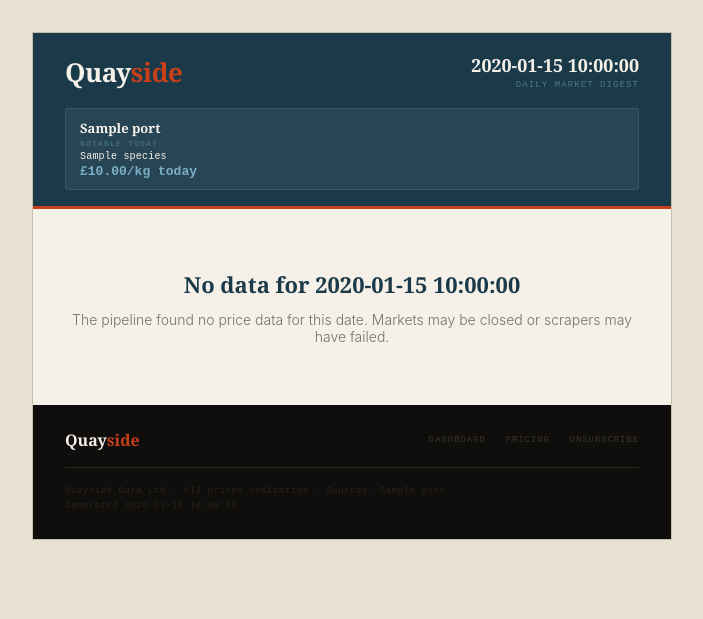
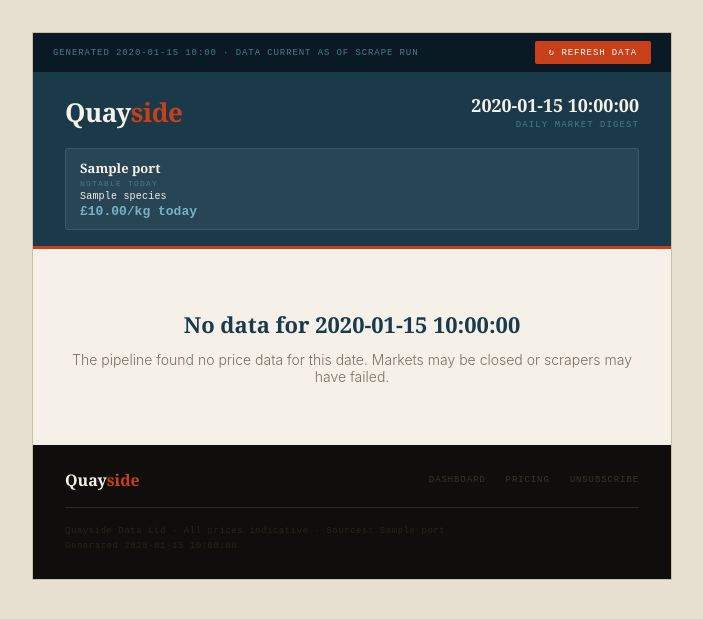
Before and after one commit to neilhenrypeacock/quayside, a Flask app: template src/quayside/templates/digest.html in a window 1280 px wide. Shown: the top 619 px of the page, without its empty margins (288-991 px from the left). Run offline with Flask 3, Linux system fonts and the light colour scheme; the template is opened without the code that fills it: most values are stand-ins (such as "Sample title", 1, 10 or a date in 2020); data that the repository does not hold is empty; parts of the project's set-up code (start-up, migrations or seed data) failed here and were passed over.

Commit message:
Digest: centred stats grid, Trade Membership titles, refresh button; ops pipeline trigger
- Intro stats: centre-align each cell (flex column + align-items: center)
- Trade Membership: clear prominent title in all 3 CTAs (inline strip, trade band,
  killer offer); creative quote drops to subtitle/italic
- Add ↺ Refresh Data button at top of digest — calls POST /ops/run-pipeline,
  shows live status, auto-reloads on success
- Add /ops/run-pipeline endpoint: runs full pipeline subprocess, returns JSON
  with stdout/returncode for diagnostics

Data verified: Cod at Peterhead confirmed (A1 £6.06 – A5 £4.59), all 4 active
ports reporting for 2026-03-17. Live site port pages healthy (200).

Co-Authored-By: Claude Sonnet 4.6 <noreply@anthropic.com>

```diff
--- a/src/quayside/templates/digest.html
+++ b/src/quayside/templates/digest.html
@@ -1105,6 +1108,46 @@
 <body>
 <div class="email-wrap">
 
+  <!-- ADMIN REFRESH BAR -->
+  <div id="refresh-bar" style="background:#0a1a24;padding:8px 20px;display:flex;align-items:center;justify-content:space-between;border-bottom:1px solid #1a3a4a;">
+    <span style="font-family:'Courier New',monospace;font-size:9px;color:#4a7a8a;letter-spacing:0.1em;text-transform:uppercase;">Generated {{ generated_at[:16] }} &middot; Data current as of scrape run</span>
+    <button id="refresh-btn" onclick="runPipeline()" style="background:#c8401a;color:white;border:none;font-family:'Courier New',monospace;font-size:9px;letter-spacing:0.1em;text-transform:uppercase;padding:6px 14px;border-radius:2px;cursor:pointer;">&#8635; Refresh Data</button>
+  </div>
+  <div id="refresh-status" style="display:none;background:#1a3a4a;padding:8px 20px;font-family:'Courier New',monospace;font-size:10px;color:#7ab0c8;letter-spacing:0.05em;"></div>
+  <script>
+  function runPipeline() {
+    var btn = document.getElementById('refresh-btn');
+    var status = document.getElementById('refresh-status');
+    btn.disabled = true;
+    btn.textContent = 'Running...';
+    status.style.display = 'block';
+    status.textContent = 'Pipeline running — scraping all ports, please wait (up to 2 min)...';
+    fetch('/ops/run-pipeline', {method:'POST'})
+      .then(function(r){return r.json();})
+      .then(function(d){
+        if (d.ok) {
+          status.style.background = '#1a4a2a';
+          status.style.color = '#6db88a';
+          status.textContent = 'Pipeline complete. Reloading...';
+          setTimeout(function(){ window.location.reload(); }, 1500);
+        } else {
+          status.style.background = '#4a1a1a';
+          status.style.color = '#e87a5a';
+          status.textContent = 'Pipeline failed: ' + (d.error || d.stderr || 'unknown error');
+          btn.disabled = false;
+          btn.textContent = '\u21BB Refresh Data';
+        }
+      })
+      .catch(function(e){
+        status.style.background = '#4a1a1a';
+        status.style.color = '#e87a5a';
+        status.textContent = 'Request failed: ' + e.message;
+        btn.disabled = false;
+        btn.textContent = '\u21BB Refresh Data';
+      });
+  }
+  </script>
+
   <!-- HEADER -->
   <div class="email-header">
     <div class="header-top">
```
Also changed, not shown: other parts of src/quayside/templates/digest.html (+13 -8 lines).
